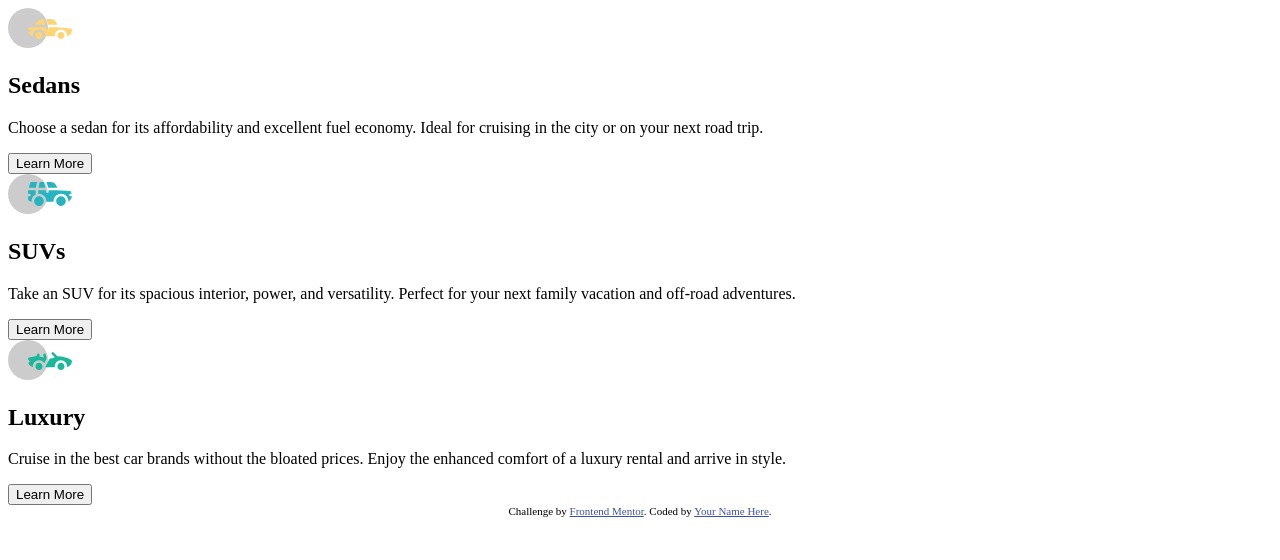
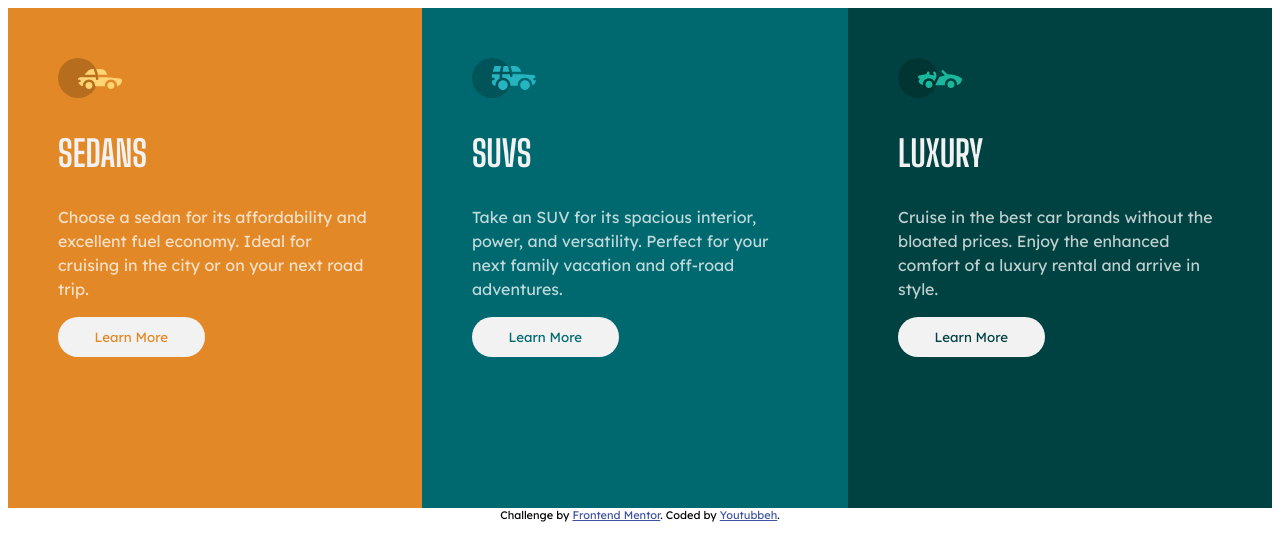
Before and after one commit to youtubbeh/3-column-card, a plain HTML site: page index.html in a window 1280 px wide. Drawn offline with Linux system fonts and the light colour scheme.

Commit message:
Style all except layout

```diff
--- a/index.html
+++ b/index.html
@@ -33,7 +33,7 @@
     </main>
     <footer class="attribution">
       Challenge by <a href="https://www.frontendmentor.io?ref=challenge" target="_blank">Frontend Mentor</a>.
-      Coded by <a href="#">Your Name Here</a>.
+      Coded by <a href="#">Youtubbeh</a>.
     </footer>
   </body>
 </html>
--- a/style.css
+++ b/style.css
@@ -1,10 +1,74 @@
+body > * {
+    box-sizing: border-box;
+}
+
+main {
+    display: flex;
+    border-radius: 10px;
+}
+
+.sedan, .suv, .luxury {
+    display: block;
+    height: 400px;
+    padding: 50px;
+}
+
+.sedan {
+    background-color: hsl(31, 77%, 52%);
+}
+
+.suv {
+    background-color: hsl(184, 100%, 22%);
+}
+
+.luxury {
+    background-color: hsl(179, 100%, 13%);
+}
+
+h2 {
+    color:hsl(0, 0%, 95%);
+    font-family: 'Big Shoulders Display', cursive;
+    text-transform: uppercase;
+    font-weight: 700;
+    font-size: 36px;
+}
+
+p {
+    color: hsla(0, 0%, 100%, 0.75);
+    font-family: 'Lexend Deca', sans-serif;
+    line-height: 1.5em;
+}
+
+button {
+    background-color: hsl(0, 0%, 95%);
+    height: 3em;
+    width: 11em;
+    border-radius: 1.5em;
+    border: none;
+    font-family: 'Lexend Deca', sans-serif;
+}
+
+.orange {
+    color:hsl(31, 77%, 52%);
+}
+
+.green {
+    color:hsl(184, 100%, 22%);
+}
+
+.dark {
+    color:hsl(179, 100%, 13%);
+}
+
 .attribution {
     font-size: 11px; text-align: center;
+    font-family: 'Lexend Deca', sans-serif;
 }
 
 .attribution a {
     color: hsl(228, 45%, 44%);
 }
+
 
 /*
 The designs were created to the following widths:
@@ -36,4 +100,8 @@ Very light gray (background, headings, buttons): hsl(0, 0%, 95%)
 
 - Family: [Big Shoulders Display](https://fonts.google.com/specimen/Big+Shoulders+Display)
 - Weights: 700
+
+font-family: 'Big Shoulders Display', cursive;
+font-family: 'Lexend Deca', sans-serif;
+
 */
```
